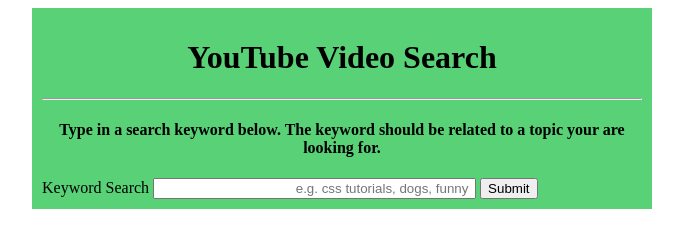
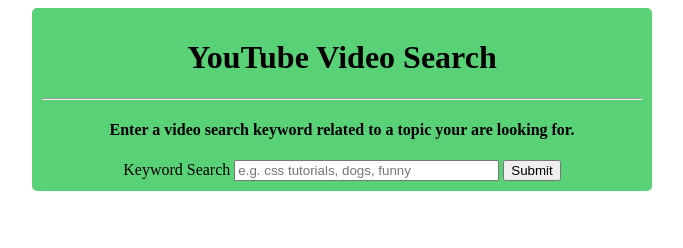
Before and after one commit to born2fly/tube-app, a plain HTML site: page index.html in a window 1280 px wide. Shown: the whole page, without its empty margins (298-981 px from the left). Drawn offline with nearby package versions, Linux system fonts and the light colour scheme.

Commit message:
work in progress

```diff
--- a/app.js
+++ b/app.js
@@ -1,5 +1,10 @@
 
+var request = {
+    part: 'snippet',
+    q: $('#movies').val(),
+    key:"AIzaSyAPFRZbtrrI-aHcLX2R4kKx1JgsMzIMFtA"
 
+};
 
 
 $.ajax({
@@ -7,8 +12,10 @@
 		data: request,
 		dataType: "jsonp",//use jsonp to avoid cross origin issues
 		type: "GET",
-	})
-
+	 })
+        .done(function(result){
+            console.log(result);
+        })
 
 /*
 
--- a/index.html
+++ b/index.html
@@ -16,7 +16,7 @@
     </header>
 <hr>
        <main>
-           <h4>Type in a search keyword below. The keyword should be related to a topic your are looking for.</h4>
+           <h4>Enter a video search keyword related to a topic your are looking for.</h4>
 				<form class="movie-getter">
 					<label for="movies">Keyword Search</label>
 					<input id="movies" type="text" placeholder="e.g. css tutorials, dogs, funny " name="movies" size="30"  required>
--- a/main.css
+++ b/main.css
@@ -2,14 +2,14 @@
 	margin: 0 auto;
 	width: 600px;
     padding: 10px;
+    border-radius: 5px;
     background-color: #59d177
 }
 .header, h4 {
     text-align: center;
 }
 
-#movies {
-    text-align: right;
-    padding-left: 60px;
+.movie-getter {
+    text-align: center;
 
 }
```
